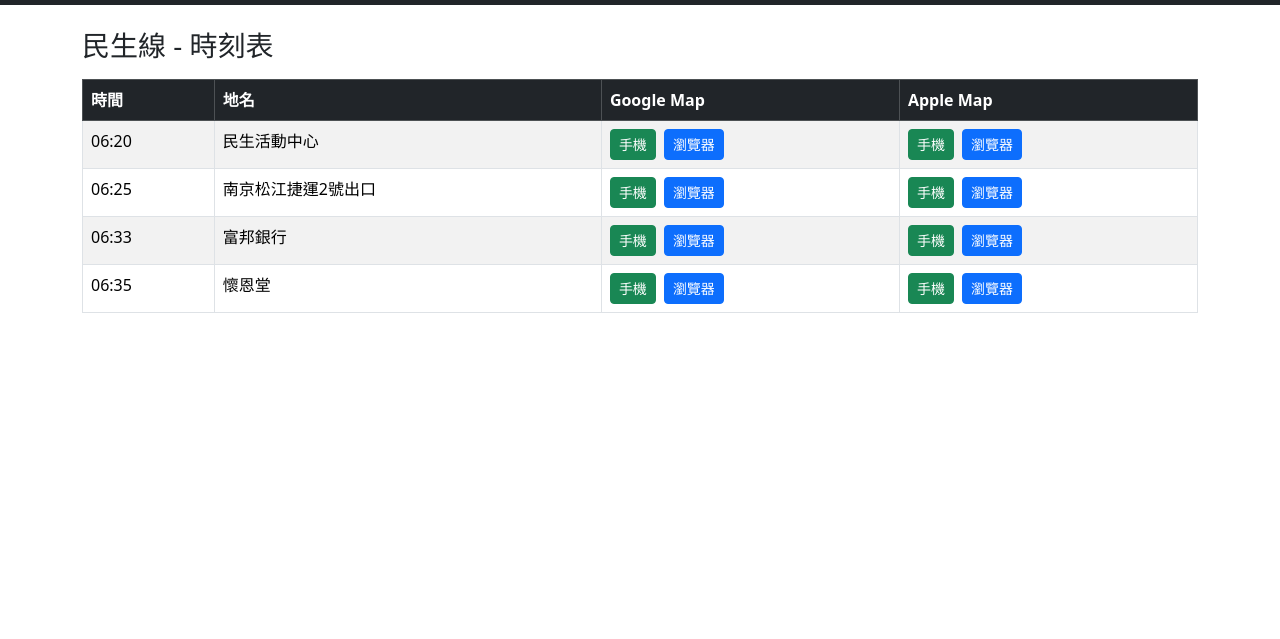
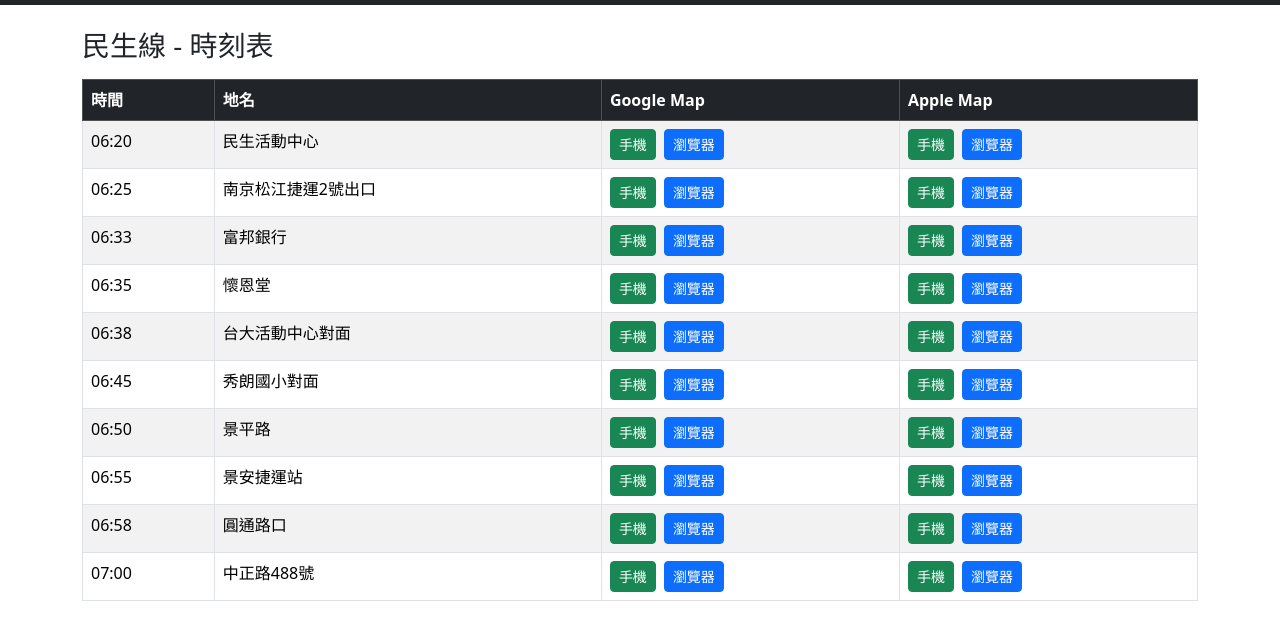
Before and after one commit to paladinlee/TrafficCar, a plain HTML site: page index.html in a window 1280 px wide. Shown: the part 51-690 px from the top of the page. Drawn offline with nearby package versions, Linux system fonts and the light colour scheme.

Commit message:
完成民生線早上

```diff
--- a/index.html
+++ b/index.html
@@ -65,7 +65,13 @@
                     { "time": "06:20", "place": "民生活動中心", "NE": "25.059271437032145,121.56358211908851" },
                     { "time": "06:25", "place": "南京松江捷運2號出口", "NE": "25.051306,121.532833" },
                     { "time": "06:33", "place": "富邦銀行", "NE": "25.032814437017937,121.53272406660767" },
-                    { "time": "06:35", "place": "懷恩堂", "NE": "25.01778187784632,121.53337590495687" }
+                    { "time": "06:35", "place": "懷恩堂", "NE": "25.01778187784632,121.53337590495687" },
+                    { "time": "06:38", "place": "台大活動中心對面", "NE": "25.012779593343435,121.53607488211394" },
+                    { "time": "06:45", "place": "秀朗國小對面", "NE": "24.99991455208375,121.52115350315138" },
+                    { "time": "06:50", "place": "景平路", "NE": "24.992867569562854,121.5111794012165" },
+                    { "time": "06:55", "place": "景安捷運站", "NE": "24.993658370523,121.50484014313092" },
+                    { "time": "06:58", "place": "圓通路口", "NE": "24.994003147253167,121.4959269239468" },
+                    { "time": "07:00", "place": "中正路488號", "NE": "24.994396136160542,121.48924560522225" }
                 ]
             },
             "minB": {
```
